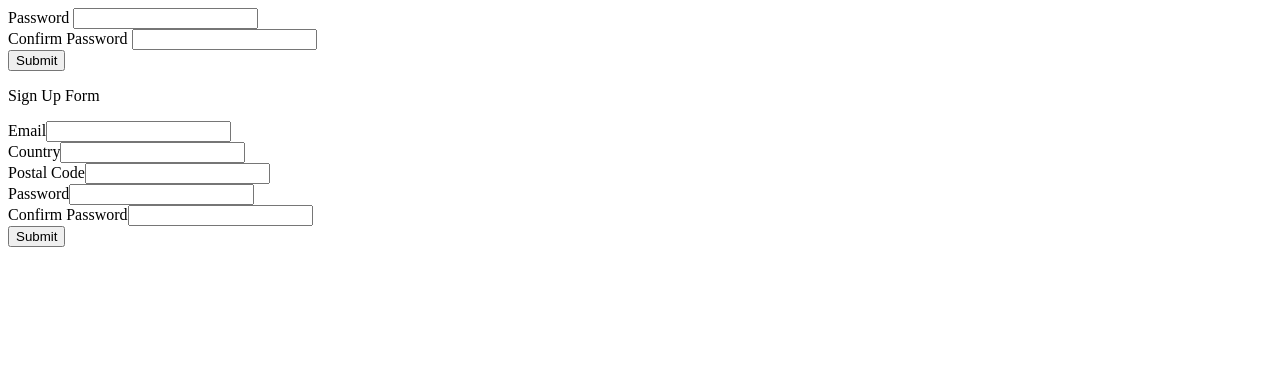
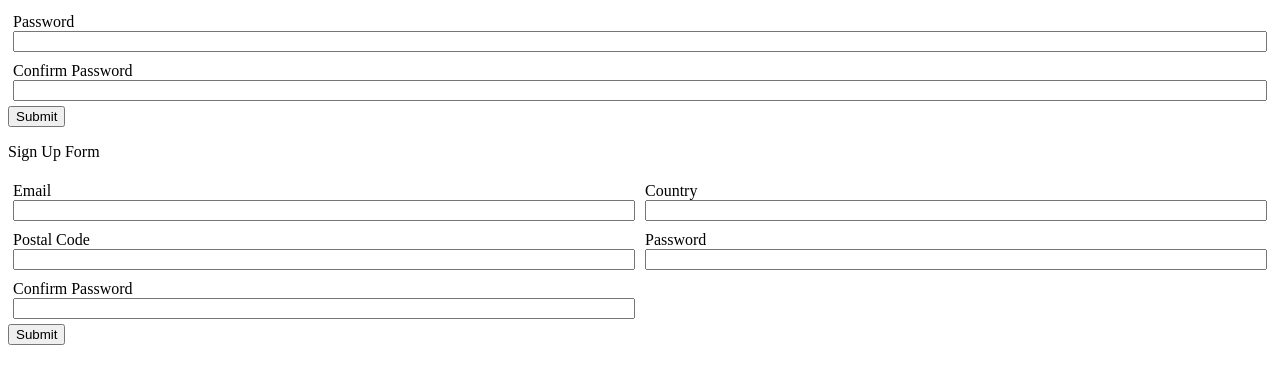
Before and after one commit to HopliteRPG/form-validation-with-javascript, a website built with webpack: page src/template.html in a window 1280 px wide. Built offline with nearby package versions, Linux system fonts and the light colour scheme.

```diff
--- a/src/styles.css
+++ b/src/styles.css
@@ -1,3 +1,14 @@
 /* styles.css */
 body {
 }
+
+.formContentDiv {
+  display: grid;
+  grid-template-columns: repeat(2, 1fr);
+}
+
+.input-group {
+  display: flex;
+  flex-direction: column;
+  padding: 5px;
+}
```
